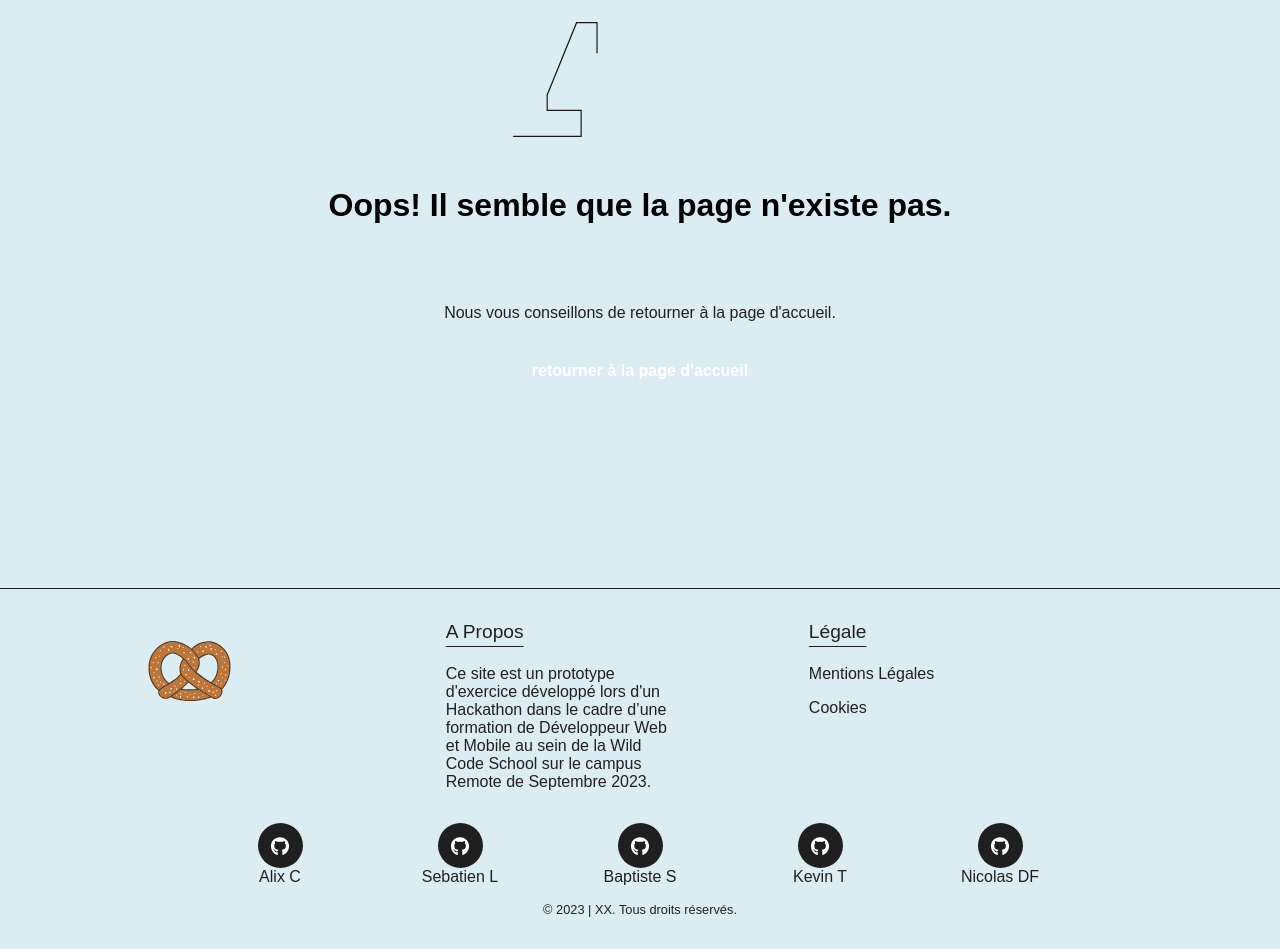
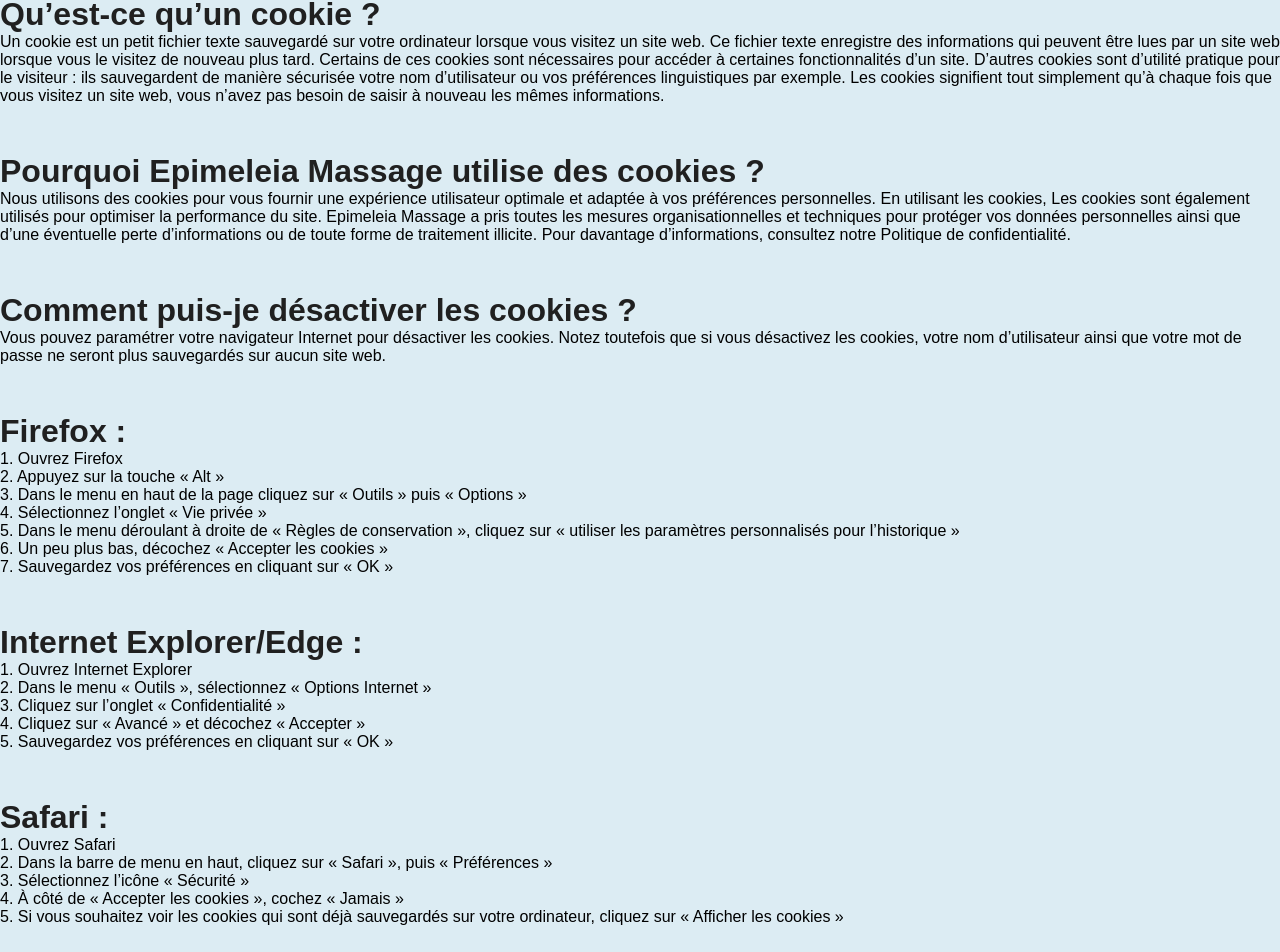
Before and after one commit to Batsave/Xmass-Click, a React (Vite) app: page /cookies in a window 1280 px wide. Shown: the part 244-1196 px from the top of the page. Built offline with nearby package versions, Linux system fonts and the light colour scheme.

Commit message:
do cookie in cookie clicker yeah dude it's truely possible

```diff
--- a/src/main.jsx
+++ b/src/main.jsx
@@ -8,6 +8,7 @@
 import Boutique from "./pages/Boutique";
 import Achievements from "./pages/Achievements";
 import Legal from "./pages/Legal";
+import Cookie from "./pages/Cookie";
 
 const router = createBrowserRouter([
   {
@@ -38,6 +39,10 @@
         path: "/mentionslegales",
         element: <Legal />,
       },
+      {
+        path: "/cookies",
+        element: <Cookie />,
+      },
     ],
   },
 ]);
--- /dev/null
+++ b/src/pages/Cookie.jsx
@@ -0,0 +1,103 @@
+import "../scss/Cookie.scss";
+
+function Cookie() {
+  return (
+    <>
+      <div className="cookies-container">
+        <div className="cookies-item">
+          <h2>Qu’est-ce qu’un cookie ?</h2>
+          <p>
+            Un cookie est un petit fichier texte sauvegardé sur votre ordinateur
+            lorsque vous visitez un site web. Ce fichier texte enregistre des
+            informations qui peuvent être lues par un site web lorsque vous le
+            visitez de nouveau plus tard. Certains de ces cookies sont
+            nécessaires pour accéder à certaines fonctionnalités d’un site.
+            D’autres cookies sont d’utilité pratique pour le visiteur : ils
+            sauvegardent de manière sécurisée votre nom d’utilisateur ou vos
+            préférences linguistiques par exemple. Les cookies signifient tout
+            simplement qu’à chaque fois que vous visitez un site web, vous
+            n’avez pas besoin de saisir à nouveau les mêmes informations.
+          </p>
+        </div>
+
+        <div className="cookies-item">
+          <h2>Pourquoi Epimeleia Massage utilise des cookies ?</h2>
+          <p>
+            Nous utilisons des cookies pour vous fournir une expérience
+            utilisateur optimale et adaptée à vos préférences personnelles. En
+            utilisant les cookies, Les cookies sont également utilisés pour
+            optimiser la performance du site. Epimeleia Massage a pris toutes
+            les mesures organisationnelles et techniques pour protéger vos
+            données personnelles ainsi que d’une éventuelle perte d’informations
+            ou de toute forme de traitement illicite. Pour davantage
+            d’informations, consultez notre Politique de confidentialité.
+          </p>
+        </div>
+
+        <div className="cookies-item">
+          <h2>Comment puis-je désactiver les cookies ?</h2>
+          <p>
+            Vous pouvez paramétrer votre navigateur Internet pour désactiver les
+            cookies. Notez toutefois que si vous désactivez les cookies, votre
+            nom d’utilisateur ainsi que votre mot de passe ne seront plus
+            sauvegardés sur aucun site web.
+          </p>
+        </div>
+
+        <div className="cookies-item">
+          <h2>Firefox :</h2>
+          <p>
+            1. Ouvrez Firefox <br />
+            2. Appuyez sur la touche « Alt » <br />
+            3. Dans le menu en haut de la page cliquez sur « Outils » puis «
+            Options » <br />
+            4. Sélectionnez l’onglet « Vie privée » <br />
+            5. Dans le menu déroulant à droite de « Règles de conservation »,
+            cliquez sur « utiliser les paramètres personnalisés pour
+            l’historique » <br />
+            6. Un peu plus bas, décochez « Accepter les cookies » <br />
+            7. Sauvegardez vos préférences en cliquant sur « OK »
+          </p>
+        </div>
+
+        <div className="cookies-item">
+          <h2>Internet Explorer/Edge :</h2>
+          <p>
+            1. Ouvrez Internet Explorer <br />
+            2. Dans le menu « Outils », sélectionnez « Options Internet » <br />
+            3. Cliquez sur l’onglet « Confidentialité » <br />
+            4. Cliquez sur « Avancé » et décochez « Accepter » <br />
+            5. Sauvegardez vos préférences en cliquant sur « OK »
+          </p>
+        </div>
+
+        <div className="cookies-item">
+          <h2>Safari :</h2>
+          <p>
+            1. Ouvrez Safari <br />
+            2. Dans la barre de menu en haut, cliquez sur « Safari », puis «
+            Préférences » <br />
+            3. Sélectionnez l’icône « Sécurité » <br />
+            4. À côté de « Accepter les cookies », cochez « Jamais » <br />
+            5. Si vous souhaitez voir les cookies qui sont déjà sauvegardés sur
+            votre ordinateur, cliquez sur « Afficher les cookies »
+          </p>
+        </div>
+
+        <div className="cookies-item">
+          <h2>Google Chrome :</h2>
+          <p>
+            1. Ouvrez Google Chrome <br />
+            2. Cliquez sur l’icône d’outils dans la barre de menu <br />
+            3. Sélectionnez « Options » <br />
+            4. Cliquez sur l’onglet « Options avancées » <br />
+            5. Dans le menu déroulant « Paramètres des cookies », sélectionnez «
+            Bloquer tous les cookies »
+          </p>
+        </div>
+      </div>
+    </>
+  );
+}
+
+export default Cookie;
--- /dev/null
+++ b/src/scss/Cookie.scss
@@ -0,0 +1,18 @@
+.cookies-container {
+    width: 100%;
+    max-width: 1280px;
+    font-family: var(--font);
+    display: flex;
+    flex-direction: column;
+    gap: 3rem;
+    padding: 10rem 0 4rem;
+}
+
+h2 {
+
+    font-family: var(--font);
+    font-size: 2rem;
+    font-weight: 600;
+    color: var(--color-grey);
+
+}
```
